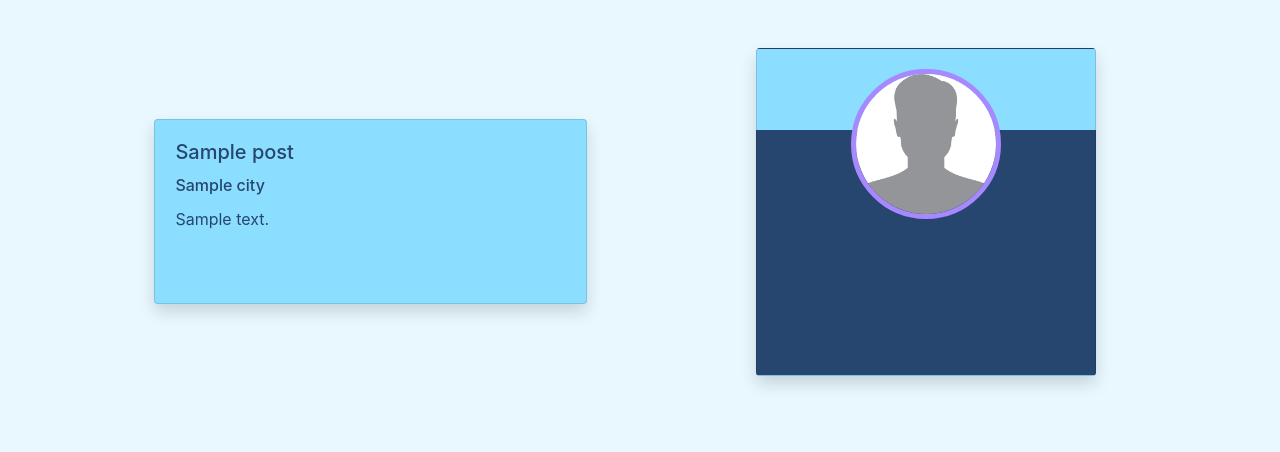
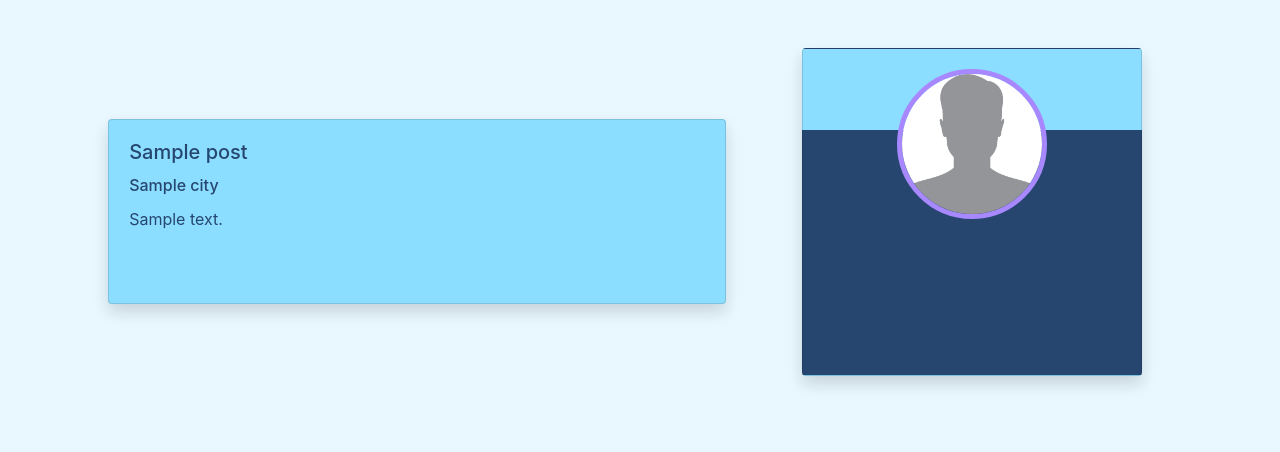
Before and after one commit to ncbentley/wayfarer, a Django app: a page that uses main_app/templates/cities/post.html in a window 1280 px wide. Shown: the part 379-831 px from the top of the page. Run offline with Django 3.2, Linux system fonts and the light colour scheme; tables that the repository leaves empty hold one stand-in row (values such as "Sample post"); some libraries are stand-ins or nearby versions.

Commit message:
widen post show content

```diff
--- a/main_app/templates/cities/post.html
+++ b/main_app/templates/cities/post.html
@@ -8,12 +8,12 @@
     <div class="row d-flex justify-content-around align-items-center w-100">
 
         <!-- post content -->
-        <div class="col-md-5 my-auto py-5">
+        <div class="col-md-7 my-auto py-5">
             <div id="post-card" class="card shadow rounded">
                 <div class="card-body">
                     <h5 class="card-title">{{ post.title }}</h5>
                     <h6 class="card-title">{{ post.city }}</h6>
-                    <p class="card-title truncated"> {{ post.content|truncatechars:1000 }} {% if post.content|length > 1000 %}... <a href="#shown" class="see-more">See More</a>{%endif%}</p>
+                    <p class="card-title truncated"> {{ post.content|truncatechars:1000 }} {% if post.content|length > 1000 %}<a href="#shown" class="see-more">See More</a>{%endif%}</p>
                     <p id="shown" class="card-title shown hidden">{{post.content}}</p>
                 </div>
                 <div class="card-body">
```
